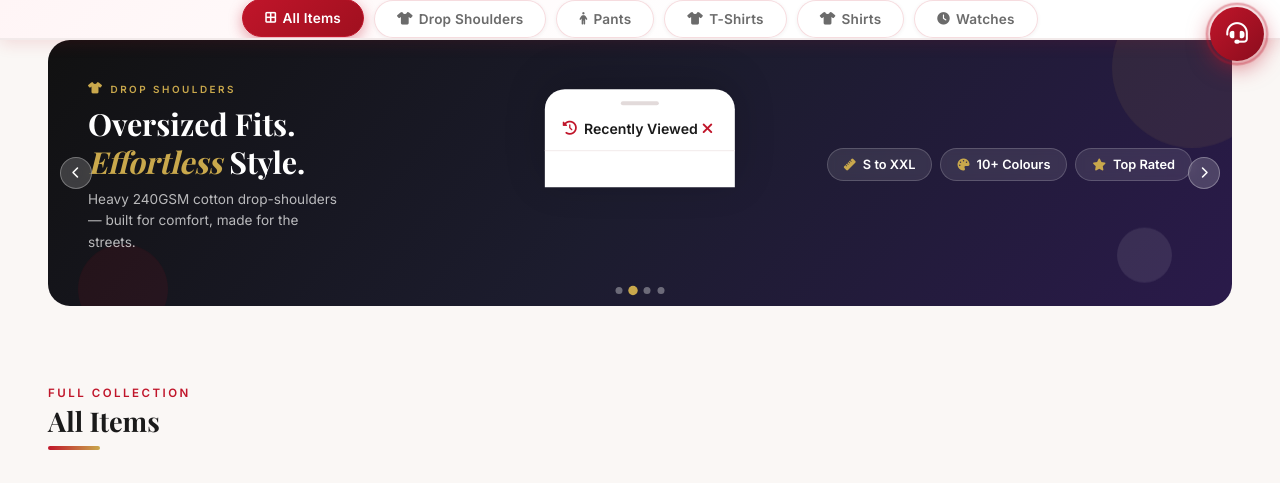
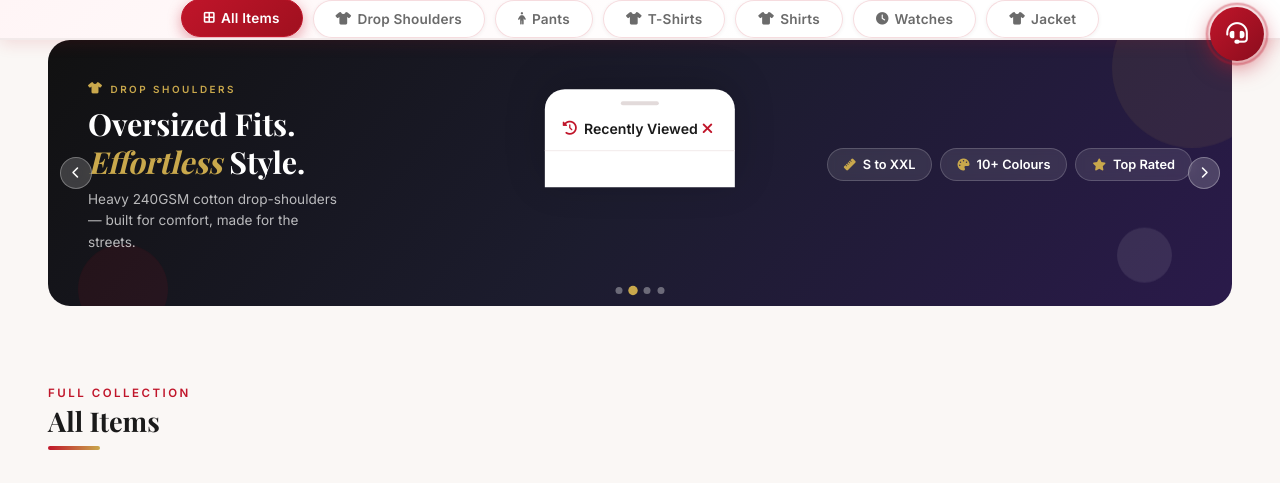
Before and after one commit to khanalamin12/fabricaura, a plain HTML site: page index.html in a window 1280 px wide. Shown: the part 711-1194 px from the top of the page. Drawn offline with nearby package versions, Linux system fonts and the light colour scheme; a web font is replaced by a local one.

Commit message:
Wire category 'jacket' into storefront nav via admin dashboard

```diff
--- a/index.html
+++ b/index.html
@@ -174,6 +174,10 @@
     <button class="cat-tab" data-cat="watch" onclick="setCategory('watch',this)">
       <i class="fas fa-clock"></i><span>Watches</span>
     </button>
+    <button class="cat-tab" data-cat="jacket" onclick="setCategory('jacket',this)">
+      <i class="fas fa-shirt"></i><span>Jacket</span>
+    </button>
+
   </div>
   <!-- Scroll hint: bouncing arrow tells user more tabs exist -->
   <div class="cat-more-hint" id="catMoreHint">
@@ -328,6 +332,7 @@
       <a href="#products" onclick="setCategory('tshirt',null)"><i class="fas fa-shirt"></i> T-Shirts</a>
       <a href="#products" onclick="setCategory('shirt',null)"><i class="fas fa-shirt"></i> Shirts</a>
       <a href="#products" onclick="setCategory('watch',null)"><i class="fas fa-clock"></i> Watches</a>
+      <a href="#products" onclick="setCategory('jacket',null)"><i class="fas fa-shirt"></i> Jacket</a>
     </div>
     <div class="footer-col">
       <h4>Order &amp; Contact</h4>
@@ -666,6 +671,7 @@
 <script src="shirts.js"></script>
 <script src="tshirts.js"></script>
 <script src="watches.js"></script>
+<script src="jacket.js"></script>
 <script src="products.js"></script>
 <script src="app.js"></script>
 
```
